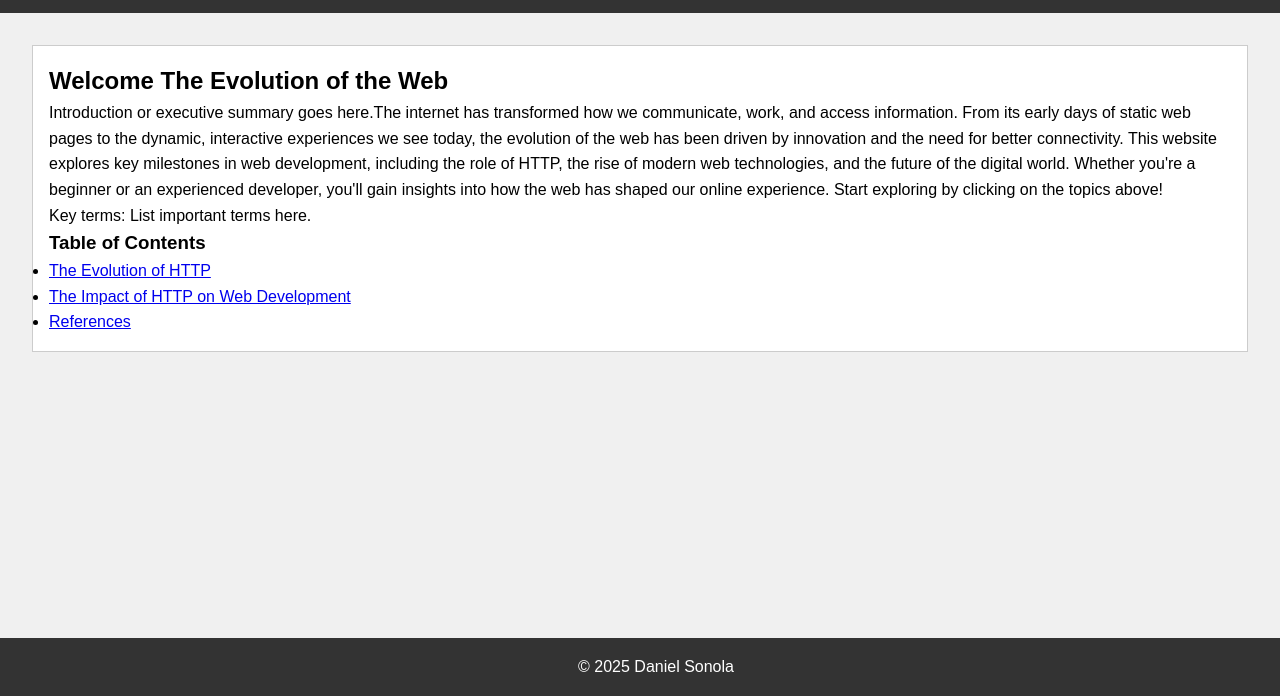
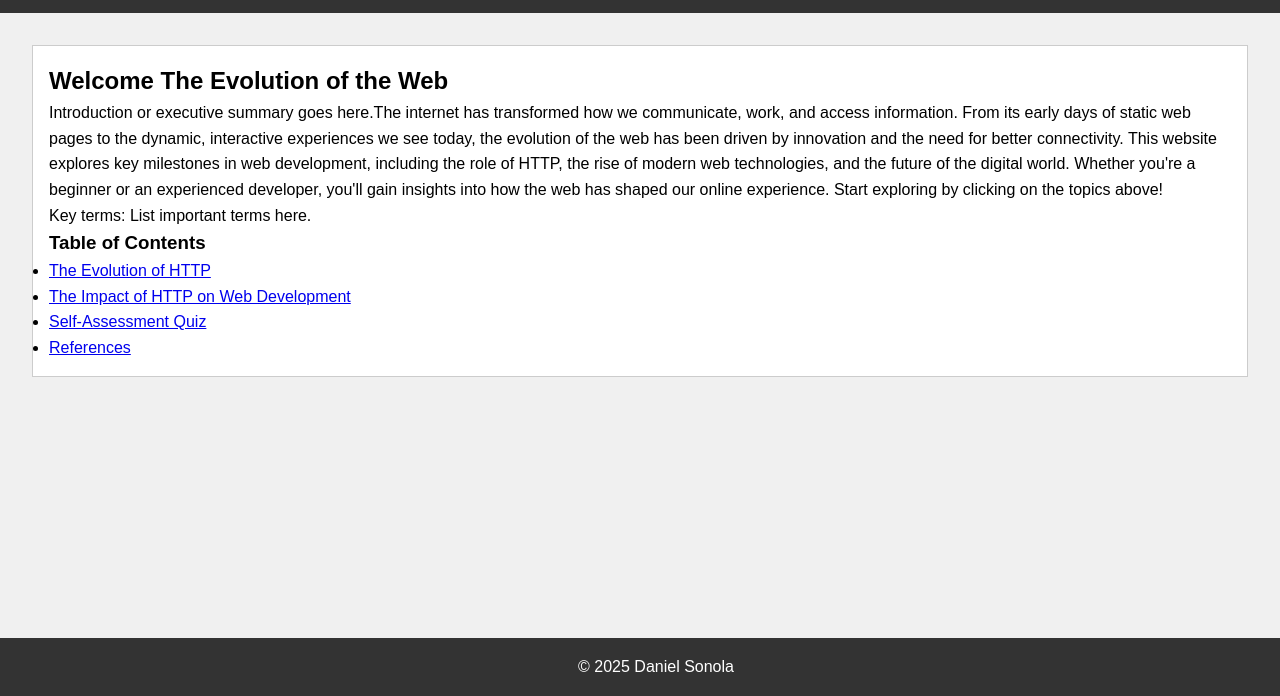
Before and after one commit to DanielSonola/Project-Milestone-2, a plain HTML site: page index.html in a window 1280 px wide. Shown: the part 104-800 px from the top of the page. Drawn offline with Linux system fonts and the light colour scheme.

Commit message:
Update index.html

```diff
--- a/index.html
+++ b/index.html
@@ -34,6 +34,7 @@
             <ul>
                 <li><a href="topic1.html">The Evolution of HTTP</a></li>
                 <li><a href="topic2.html">The Impact of HTTP on Web Development</a></li>
+                 <li><a href="Quiz.html">Self-Assessment Quiz</a></li>
                 <li><a href="references.html">References</a></li>
             </ul>
         </section>
```
